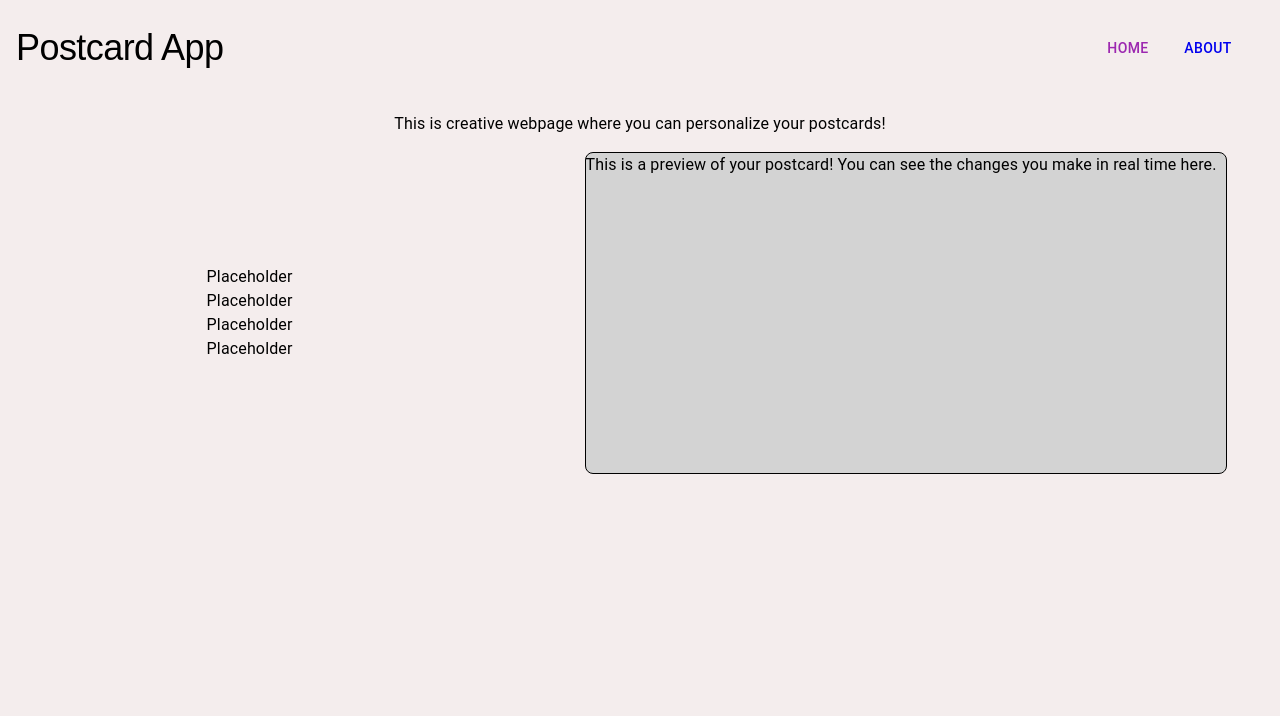
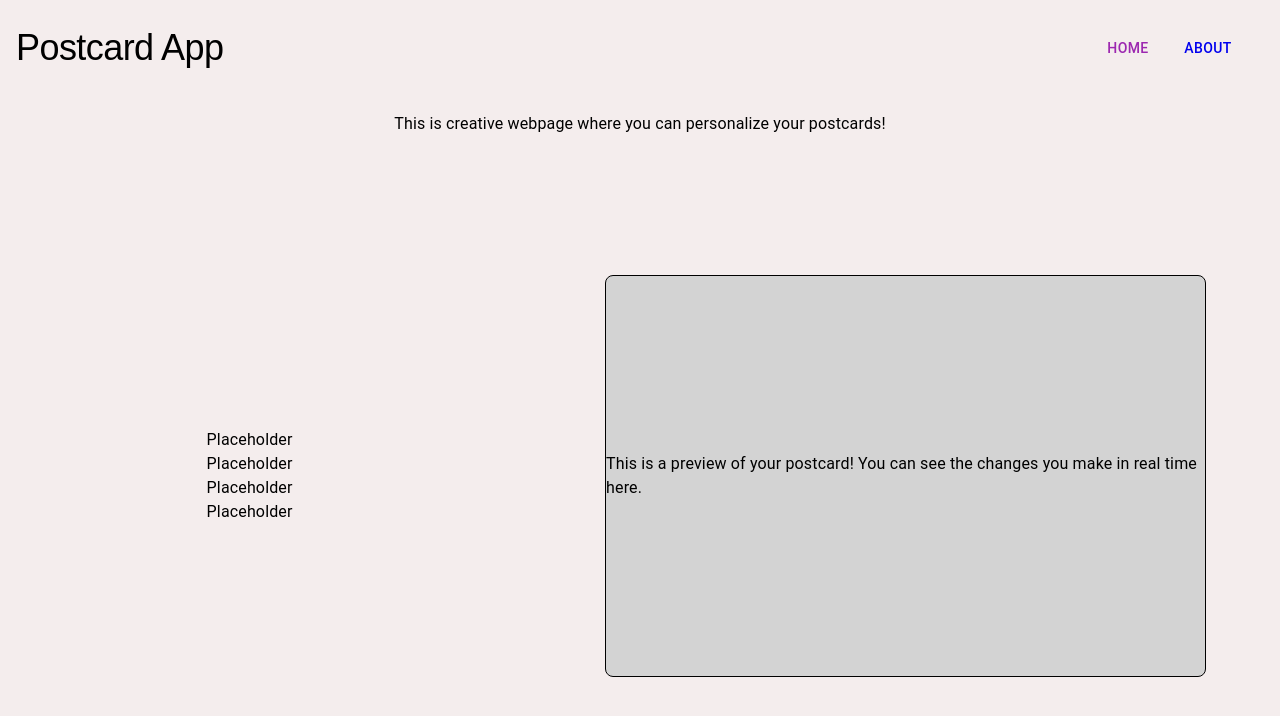
Before and after one commit to liulc006/postcard, a Next.js app: page / in a window 1280 px wide. Shown: the top 716 px of the page. Built offline with nearby package versions, Linux system fonts and the light colour scheme.

Commit message:
setup structure for home

```diff
--- a/src/app/layout.tsx
+++ b/src/app/layout.tsx
@@ -5,11 +5,13 @@ import {Typography} from '@mui/material';
 export default function RootLayout({children}: {children: React.ReactNode}) {
   return (
     <html lang="en">
-      <body style={{minHeight: '100vh'}}>
+      <body style={{display:'flex', minHeight: '100vh', flexDirection: 'column'}}>
         <div>
           <Nav />
         </div>
-        {children}
+        <main style={{flex: 1, display: 'flex', flexDirection: 'column', minHeight: 0}}>
+          {children}
+        </main>
       </body>
     </html>
   );
--- a/src/app/page.tsx
+++ b/src/app/page.tsx
@@ -3,19 +3,20 @@ import {Typography, Box} from '@mui/material';
 function Home() {
 
     return (
-        <div style={{height:'100%'}}>
-            <Box style={{display:'flex', justifyContent:'center', marginTop: '16px', alignContent: 'center'}}>
+        <div style={{flex: 1, display: 'flex', flexDirection: 'column', minHeight: 0}}>
+            <Box style={{display:'flex', justifyContent:'center', marginTop: '16px', alignContent: 'center', flex: '0 0 auto'}}>
                 <Typography>This is creative webpage where you can personalize your postcards!</Typography>
             </Box>
-            <Box style={{display:'flex', flexDirection: 'row', justifyContent:'center', marginTop: '16px', alignContent: 'center'}}>
+            <Box style={{display:'flex', flexDirection: 'row', justifyContent:'center', marginTop: '16px', alignContent: 'center', flex: 1, minHeight: 0}}>
                 <Box style={{display:'flex', flexDirection: 'column', justifyContent:'center', marginRight: '16px', alignContent: 'center', width: '40%', textAlign: 'center'}}>
                     <Typography>Placeholder</Typography>
                     <Typography>Placeholder</Typography>
                     <Typography>Placeholder</Typography>
                     <Typography>Placeholder</Typography>
                 </Box>
-                <Box style={{display:'flex', width:'60%', justifyContent:'center', marginLeft: '16px', alignContent: 'center'}}>
-                    <Box style={{width:'50vw', height:'40vh', backgroundColor:'lightgray', border: '1px solid black', borderRadius: '8px'}}>
+                <Box style={{display:'flex', width:'60%', marginLeft: '16px', justifyContent:'center', alignItems: 'center'}}>
+                    {/* Preview of postcard */}
+                    <Box style={{width:'80%', aspectRatio: '3/2', backgroundColor:'lightgray', border: '1px solid black', borderRadius: '8px', display: 'flex', alignItems: 'center', justifyContent: 'center'}}>
                         <Typography>This is a preview of your postcard! You can see the changes you make in real time here.</Typography>
                     </Box>
                 </Box>
```
